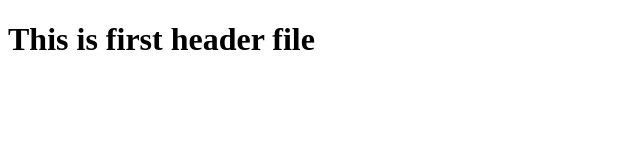
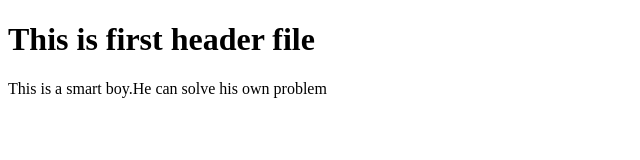
Before and after one commit to Shahed595/test-repo, a plain HTML site: page index.html in a window 1280 px wide. Shown: the whole page, without its empty margins (0-640 px from the left). Drawn offline with Linux system fonts and the light colour scheme.

Commit message:
another commit

```diff
--- a/index.html
+++ b/index.html
@@ -8,5 +8,6 @@
 </head>
 <body>
     <h1>This is first header file</h1>
+    <p>This is a smart boy.He can solve his own problem</p>
 </body>
 </html>
```
